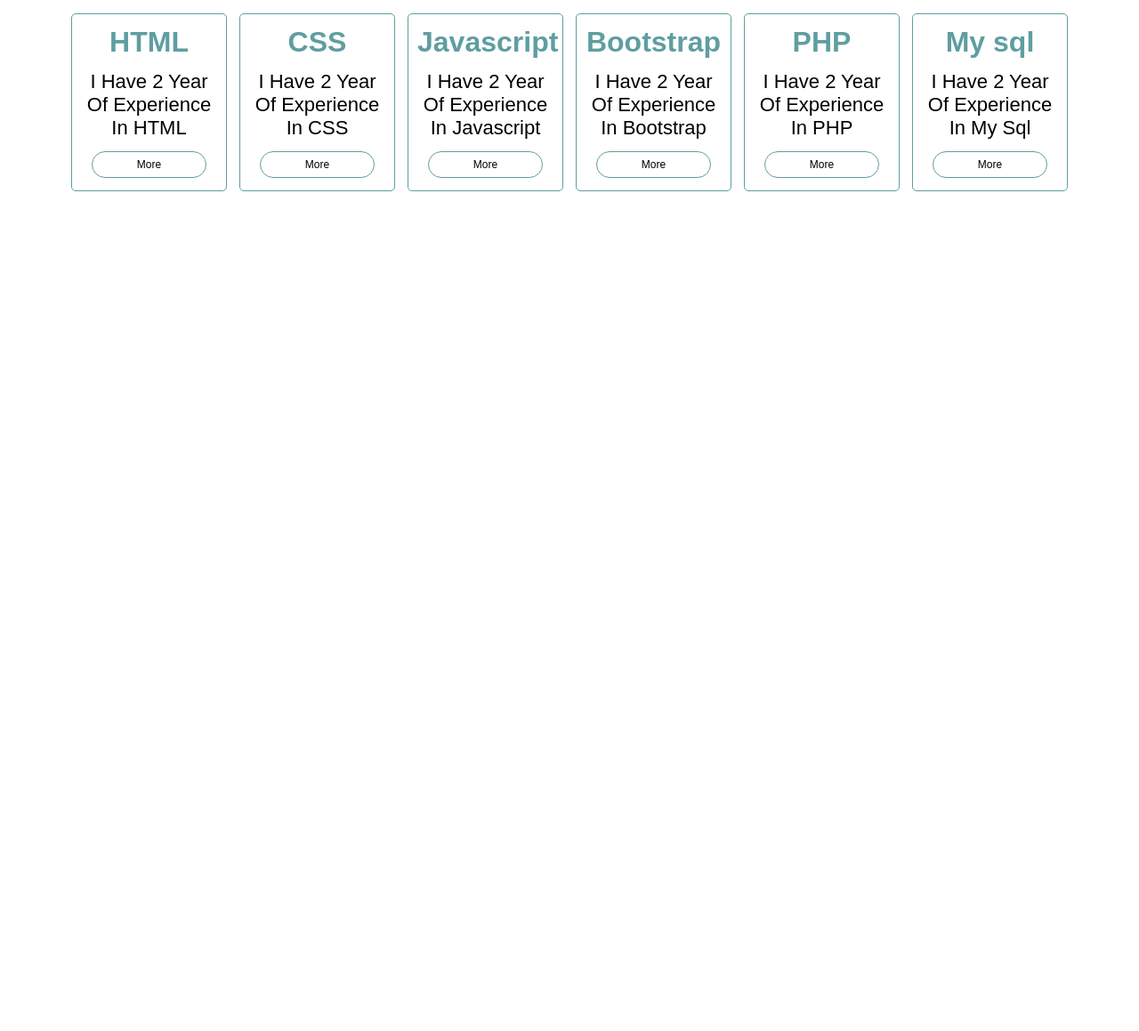
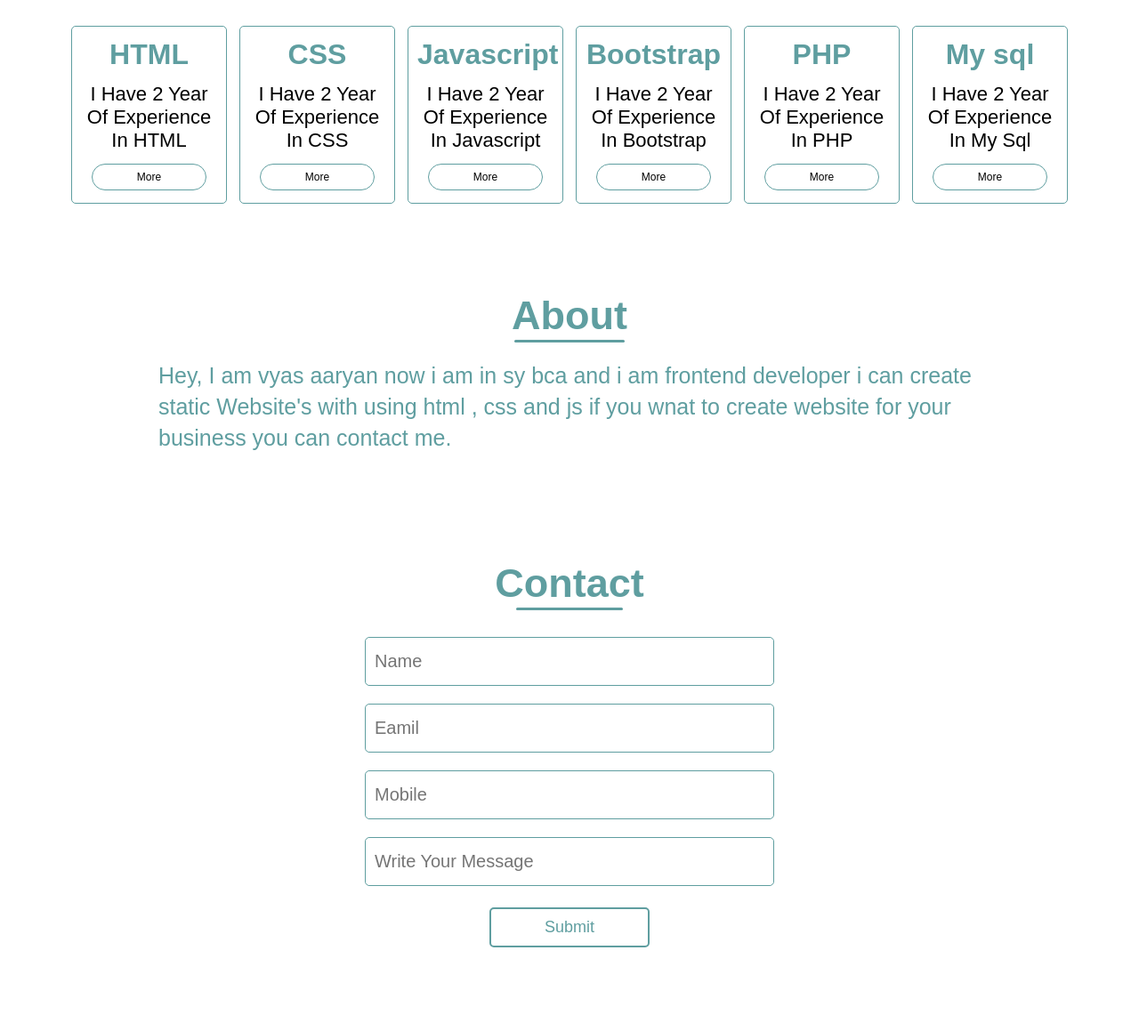
Before and after one commit to VyasAaryan2890/aaryan, a plain HTML site: page index.html in a window 1280 px wide. Shown: the part 702-1861 px from the top of the page at 89% size. Before the commit the page ends 947 px from the top, so only its background shows below. Drawn offline with Linux system fonts and the light colour scheme.

Commit message:
Add files via upload

```diff
--- a/index.html
+++ b/index.html
@@ -25,7 +25,7 @@
             <h2>DESIGN YOUR WEBSITE</h2>
             <p>Hi,I am Aaryan Web Developer</p>
             <button>Know More</button><br>
-            <img src="insta.jpg" alt="" width="5%">
+           <a href="https://www.instagram.com/aaryan_2890?igsh=MXYxdmdmNXYE2bjFodg"><img src="insta.jpg" alt="" width="5%"></a>
             <img src="what.png" alt="" width="5%">
             <img src="twi.png" alt="" width="5%">
         </div>
@@ -75,9 +75,28 @@
 
 
     <div class="about">
-
+        <h1>About</h1>
+        <div class="text">
+            <p>Hey, I am vyas aaryan now i am in sy bca and i am frontend developer
+                i can create static Website's with using html , css and js if you wnat to
+                create website for your business you can contact me.
+            </p>
+        </div>
     </div>
 
+
+    <div class="contact">
+        <h1>Contact</h1>
+            <div class="form">
+                <form>
+                <input type="text" placeholder="Name"required class="input"><br>
+                <input type="Eamil" placeholder="Eamil"required class="input"><br>
+                <input type="tel" placeholder="Mobile"required class="input"><br>
+                <input type="text" placeholder="Write Your Message"required class="input"><br>
+                <input type="submit" value="Submit" class="btn">
+            </form>
+            </div>
+    </div>
 </div>
 
     <script>
--- a/style.css
+++ b/style.css
@@ -135,6 +135,16 @@
 .skill .box h1{
     padding: 13px 10px;
 }
+.sk h2::after{
+    content: '';
+    width: 120px;
+    height: 3px;
+    border-radius: 10px;
+    display: block;
+    background-color: cadetblue;
+    margin: 1px auto;
+    margin-bottom: 20px;
+}
 .skill .box p{
     font-size: 22px;
     padding: 0px 10px;
@@ -170,6 +180,95 @@
 }
 
 
+/* about */
+
+.about{
+
+    align-items: center;
+    text-align: center;
+    margin: 70px auto;
+    width: 80%;
+    padding: 10px 10px;
+    box-sizing: border-box;
+}
+.about h1{
+    font-size: 45px;
+
+}
+.about h1::after{
+    content: '';
+    width: 124px;
+    height: 3px;
+    border-radius: 10px;
+    display: block;
+    background-color: cadetblue;
+    margin: 1px auto;
+    margin-bottom: 20px;
+}
+.about p{
+    font-size: 25px;
+    line-height: 1.4;
+    text-align: left;
+    margin: 1px 40px;
+    color: cadetblue;
+    margin-bottom: 20px;
+}
+
+/* contact us */
+.contact{
+    width: 90%;
+    text-align: center;
+    margin: 50px auto;
+    padding: 20px 20px;
+    align-items: center;
+}
+.contact h1{
+    font-size: 45px;
+    margin-bottom: -20px;
+}
+.contact h1::after{
+    content: '';
+    width: 120px;
+    height: 3px;
+    border-radius: 10px;
+    display: block;
+    background-color: cadetblue;
+    margin: 1px auto;
+    margin-bottom: 20px;
+}
+.form{
+
+    padding: 20px 20px;
+    max-width: 500px;
+    margin: 0px auto;
+    box-sizing: border-box;
+}
+.contact .form .input{
+    width: 100%;
+    padding: 15px 10px;
+    margin: 10px auto;
+    font-size: 20px;
+    border: 1px solid cadetblue;
+    border-radius: 5px;
+    outline: none;
+    box-sizing: border-box;
+}
+.contact .form .btn{
+    padding: 10px 60px;
+    background-color: #fff;
+    font-size: 18px;
+    border: 2px solid cadetblue;
+    border-radius: 5px;
+    cursor: pointer;
+    color: cadetblue;
+    transition: 1s;
+    margin: 14px 0px;
+}
+.contact .form .btn:hover{
+    background-color: black;
+    border: 2px solid black;
+    color: #fff;
+}
 @media(max-width:700px) {
     ul {
         flex: 1;
@@ -278,3 +377,17 @@
     transition: 1s;
 }
 }
+@media(max-width:650px){
+    .about {
+        align-items: center;
+        text-align: center;
+        margin: 36px auto;
+        width: 80%;
+        padding: 2px 10px;
+        box-sizing: border-box;
+        max-height: 217px;
+        overflow: auto;
+        border: 1px solid cadetblue;
+        border-radius: 10px;
+    }
+}
```
